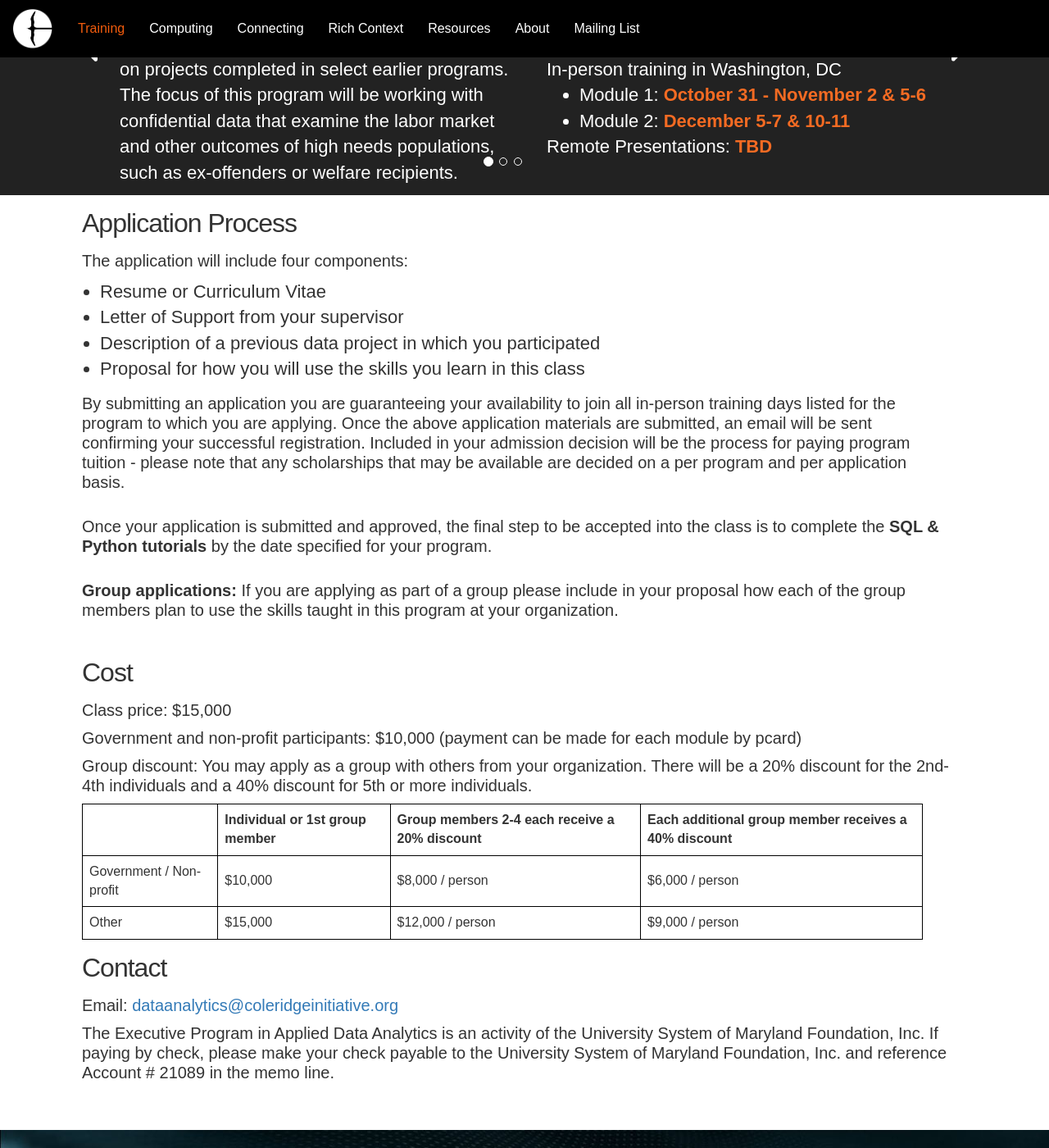
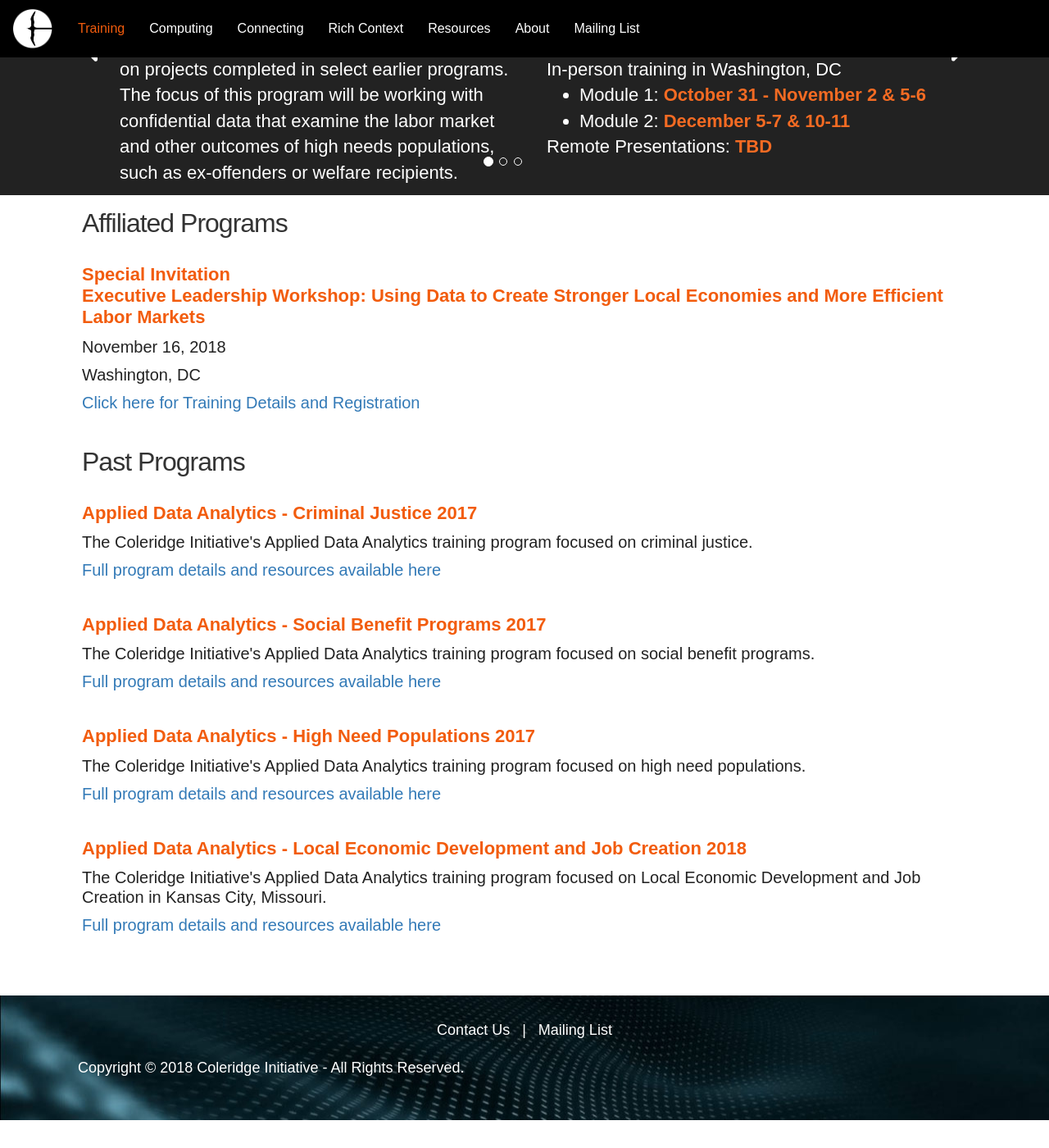
Before and after one commit to NYU-CI/coleridge, a Jekyll site: the page built from pages/training.html, in a window 1280 px wide and 1400 px high, scrolled down 1972 px. Shown: the whole window at 82% size. Built offline with Jekyll 4.4.1, drawn with Linux system fonts in a browser that asks for light colours; nearby versions of some CDN libraries; after the commit the page ends 3338 px from its top, so only the background shows below that.

Commit message:
Training page modifications

```diff
--- a/assets/css/mobilefirst.css
+++ b/assets/css/mobilefirst.css
@@ -1195,6 +1195,36 @@
   line-height: 1.15;
 }
 
+.orange {
+  color: rgba(242, 92, 13, 1.0);
+}
+
+.affiliated-program {
+  margin-left: 14px;
+  color: #222;
+  /*background-color: #eee;
+  border: 1px solid black;*/
+  padding: 16px;
+}
+
+.ap-title {
+  font-size: 22px;
+  line-height: 1.2;
+  font-weight: 600;
+}
+
+.ap-text {
+  font-size: 20px;
+  line-height: 1.2;
+  font-weight: 300;
+}
+
+.ap-link {
+  font-size: 20px;
+  line-height: 1.2;
+  font-weight: 500;
+}
+
 .section-title {
   padding: 30px 0px 0px 30px;
   font-size: 32px;
--- a/pages/training.html
+++ b/pages/training.html
@@ -311,6 +311,60 @@
 <div class="container">
   <div class="row">
     <div class="col-sm-12">
+      <p class="curriculum-title">Affiliated Programs</p>
+    </div>
+    <div class="col-sm-12">
+      <div class="affiliated-program">
+        <p class="ap-title orange">Special Invitation<br/>Executive Leadership Workshop: Using Data to Create Stronger Local Economies and More Efficient Labor Markets</p>
+        <p class="ap-text">November 16, 2018</p>
+        <p class="ap-text">Washington, DC</p>
+        <a href="http://apdu.org/2018/09/11/executive-leadership-workshop-using-data-to-create-stronger-local-economies-and-more-efficient-labor-markets/" target="_blank"><p class="ap-link">Click here for Training Details and Registration</p></a>
+      </div>
+    </div>
+  </div>
+  <div class="row">
+
+    <div class="col-sm-12">
+      <p class="curriculum-title">Past Programs</p>
+    </div>
+
+    <div class="col-sm-12">
+      <div class="affiliated-program">
+        <p class="ap-title orange">Applied Data Analytics - Criminal Justice 2017</p>
+        <p class="ap-text">The Coleridge Initiative's Applied Data Analytics training program focused on criminal justice.</p>
+        <a href="https://github.com/Coleridge-Initiative/ada-2017-justice" target="_blank"><p class="ap-link">Full program details and resources available here</p></a>
+      </div>
+    </div>
+
+    <div class="col-sm-12">
+      <div class="affiliated-program">
+        <p class="ap-title orange">Applied Data Analytics - Social Benefit Programs 2017</p>
+        <p class="ap-text">The Coleridge Initiative's Applied Data Analytics training program focused on social benefit programs.</p>
+        <a href="https://github.com/Coleridge-Initiative/ada-2017-welfare" target="_blank"><p class="ap-link">Full program details and resources available here</p></a>
+      </div>
+    </div>
+
+    <div class="col-sm-12">
+      <div class="affiliated-program">
+        <p class="ap-title orange">Applied Data Analytics - High Need Populations 2017</p>
+        <p class="ap-text">The Coleridge Initiative's Applied Data Analytics training program focused on high need populations.</p>
+        <a href="https://github.com/Coleridge-Initiative/ada-2017-high-need" target="_blank"><p class="ap-link">Full program details and resources available here</p></a>
+      </div>
+    </div>
+
+    <div class="col-sm-12">
+      <div class="affiliated-program">
+        <p class="ap-title orange">Applied Data Analytics - Local Economic Development and Job Creation 2018</p>
+        <p class="ap-text">The Coleridge Initiative's Applied Data Analytics training program focused on Local Economic Development and Job Creation in Kansas City, Missouri.</p>
+        <a href="https://github.com/Coleridge-Initiative/ada-2018-kcmo" target="_blank"><p class="ap-link">Full program details and resources available here</p></a>
+      </div>
+    </div>
+
+
+
+
+    <!--
+    <div class="col-sm-12">
       <p class="curriculum-title">Application Process</p>
     </div>
     <div class="col-sm-12">
@@ -376,6 +430,7 @@
       <p class="curriculum-description">Email: <a href="mailto:{{site.contact}}">dataanalytics@coleridgeinitiative.org</a></p>
       <p class="curriculum-description">The Executive Program in Applied Data Analytics is an activity of the University System of Maryland Foundation, Inc.  If paying by check, please make your check payable to the University System of Maryland Foundation, Inc. and reference Account # 21089 in the memo line.</p>
     </div>
+    -->
     <div class="col-sm-12">
       <div class="footer-spacer"></div>
     </div>
```
